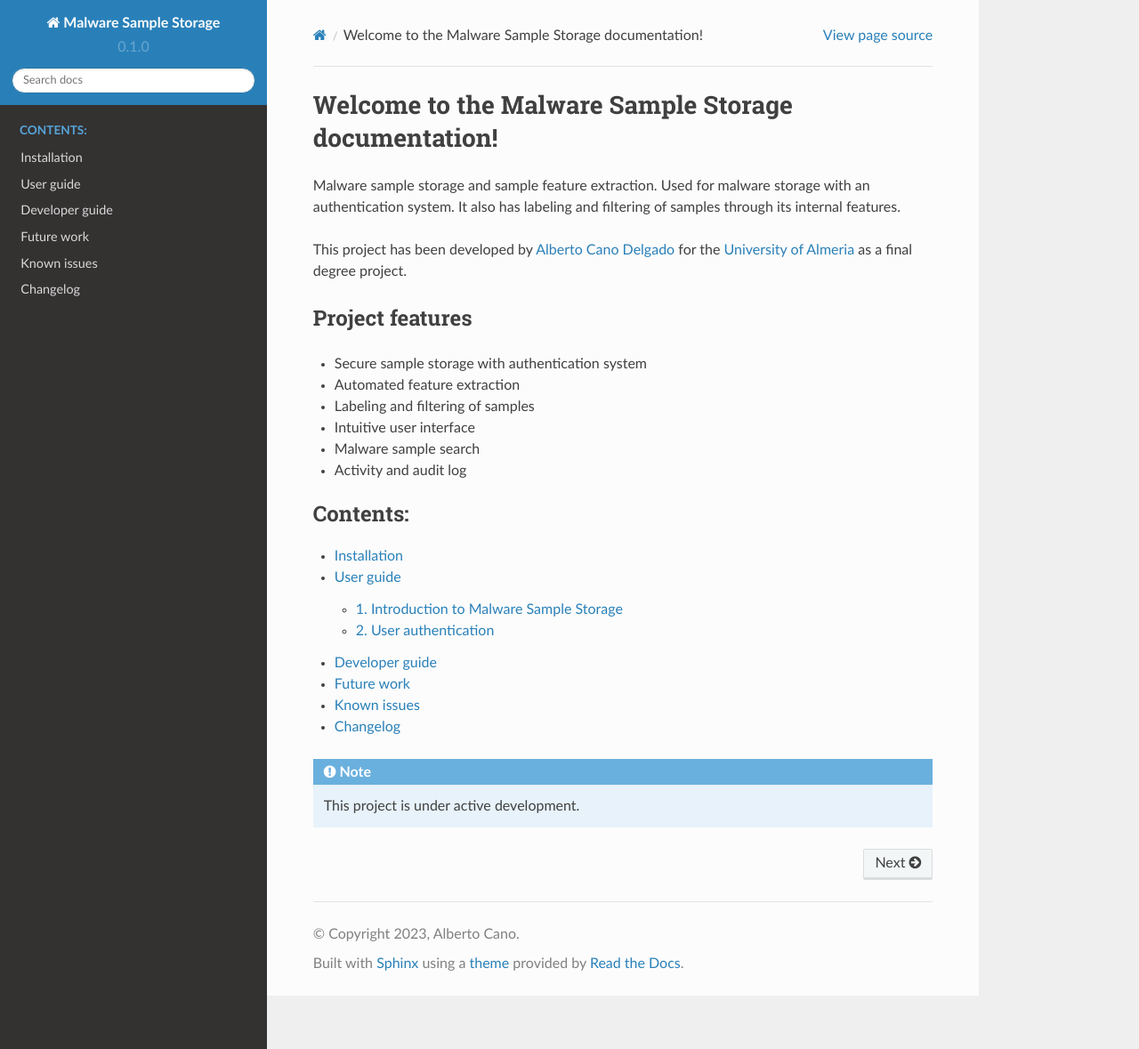
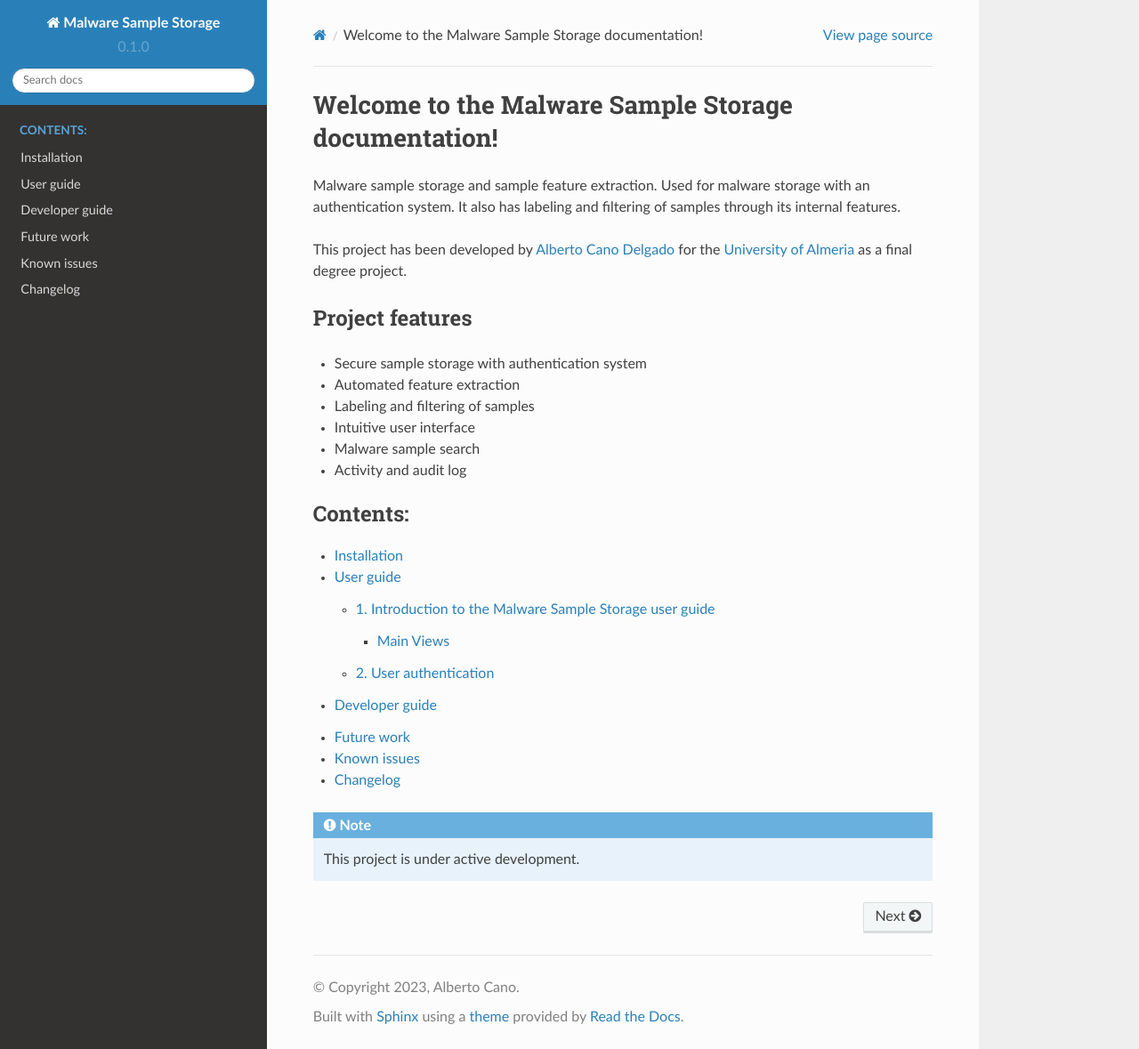
Before and after one commit to AlbertoCanoD/tfg-docs, a Sphinx documentation site: the page built from docs/source/index.rst, in a window 1280 px wide and 1179 px high. Shown: the whole window at 89% size. Built offline with Sphinx 7.4.7 and the Read the Docs theme 2.0.0, drawn with Linux system fonts in a browser that asks for light colours; pages that are not in the unit, such as notebooks, are missing from menus.

Commit message:
Add developer guide

```diff
--- a/docs/source/index.rst
+++ b/docs/source/index.rst
@@ -19,7 +19,7 @@
 - Activity and audit log
 
 .. toctree::
-   :maxdepth: 2
+   :maxdepth: 5
    :caption: Contents:
 
    installation
--- a/docs/source/user-guide/1-Introduction.rst
+++ b/docs/source/user-guide/1-Introduction.rst
@@ -1,5 +1,5 @@
-1. Introduction to Malware Sample Storage
-=========================================
+1. Introduction to the Malware Sample Storage user guide
+========================================================
 
 .. note::
    This guide assumes that you have already installed and set up the Malware Sample Storage. If you haven't done so, please refer to the installation guide for instructions.
```
Also changed, not shown: docs/source/developer-guide/index.rst (+12 -0 lines), 5 other files.
